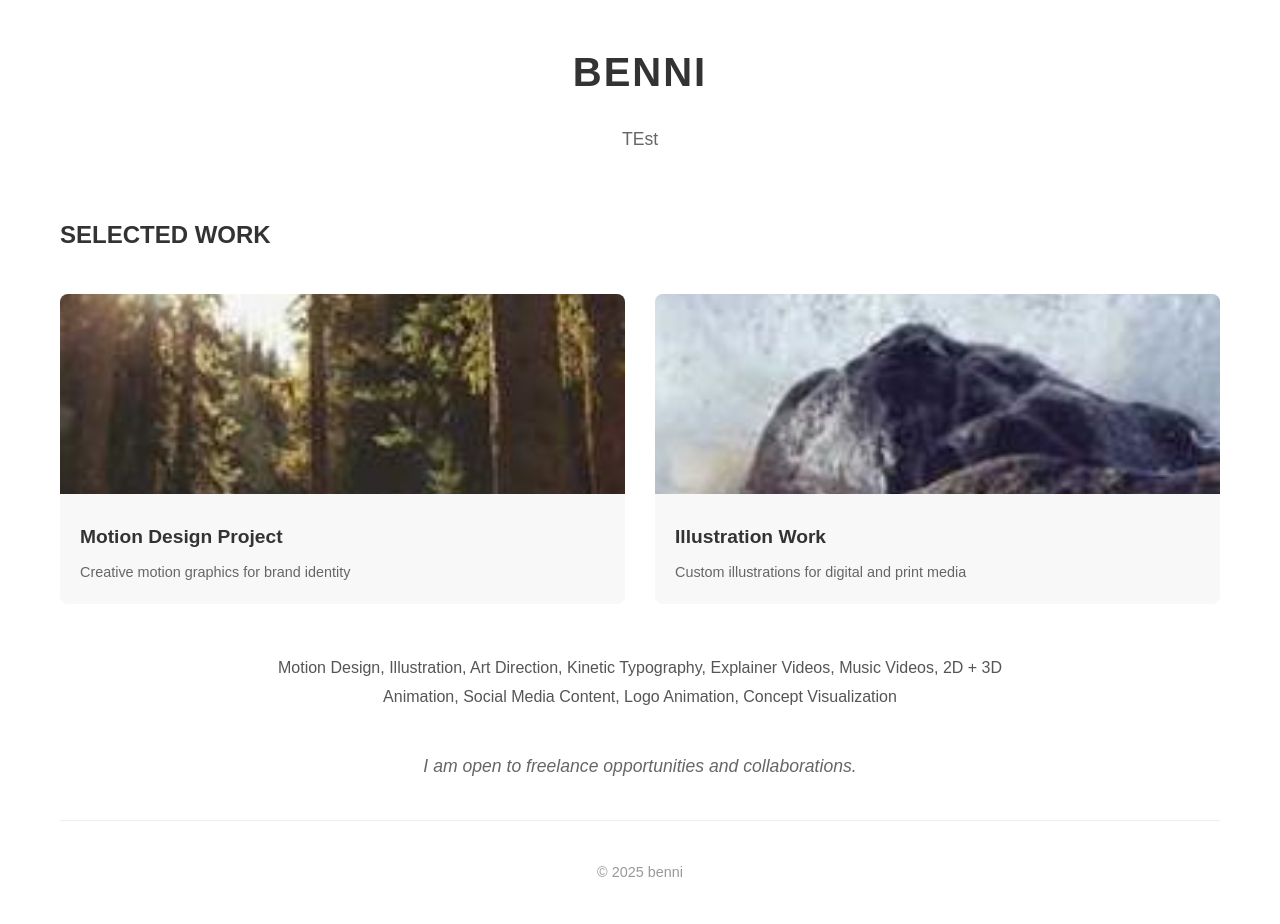
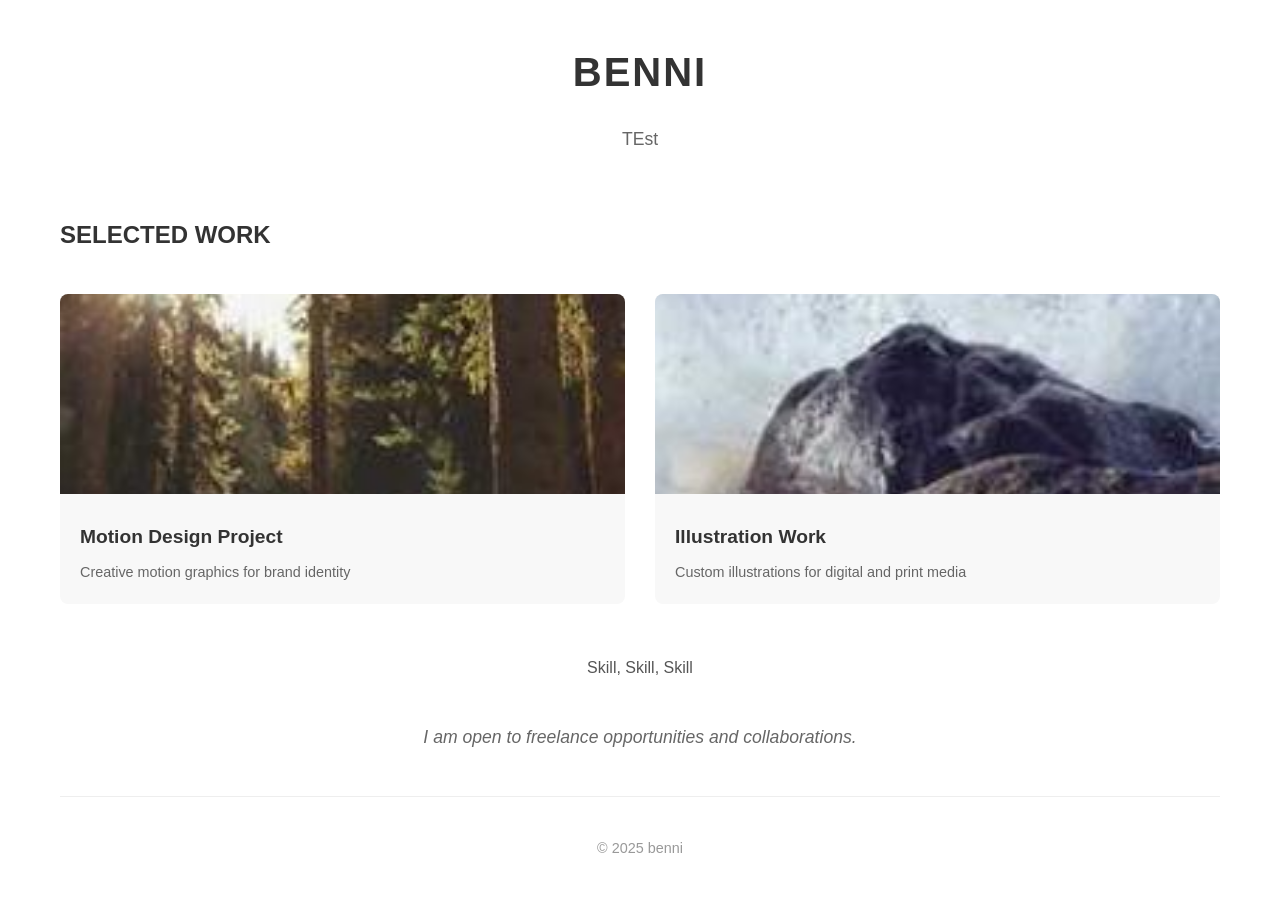
Before and after one commit to phip123/bennitest, a Jekyll site: the page built from index.md, in a window 1280 px wide. Built offline with Jekyll 4.4.1, drawn with Linux system fonts in a browser that asks for light colours; after the commit the page ends 900 px from its top, so only the background shows below that; part of the change alters nothing that is shown.

Commit message:
Update _config.yml & index.md

```diff
--- a/_config.yml
+++ b/_config.yml
@@ -5,8 +5,8 @@ description: >-
   TEst
 
 # URLs
-baseurl: ""
-url: ""
+baseurl: /PROJECT
+url: https://phip123.github.io/bennitest/
 
 # Build settings
 plugins:
--- a/index.md
+++ b/index.md
@@ -20,7 +20,7 @@ title: Work
 </div>
 
 <div class="skills">
-  <p>Motion Design, Illustration, Art Direction, Kinetic Typography, Explainer Videos, Music Videos, 2D + 3D Animation, Social Media Content, Logo Animation, Concept Visualization</p>
+  <p>Skill, Skill, Skill</p>
 </div>
 
 <section class="contact-section">
```
